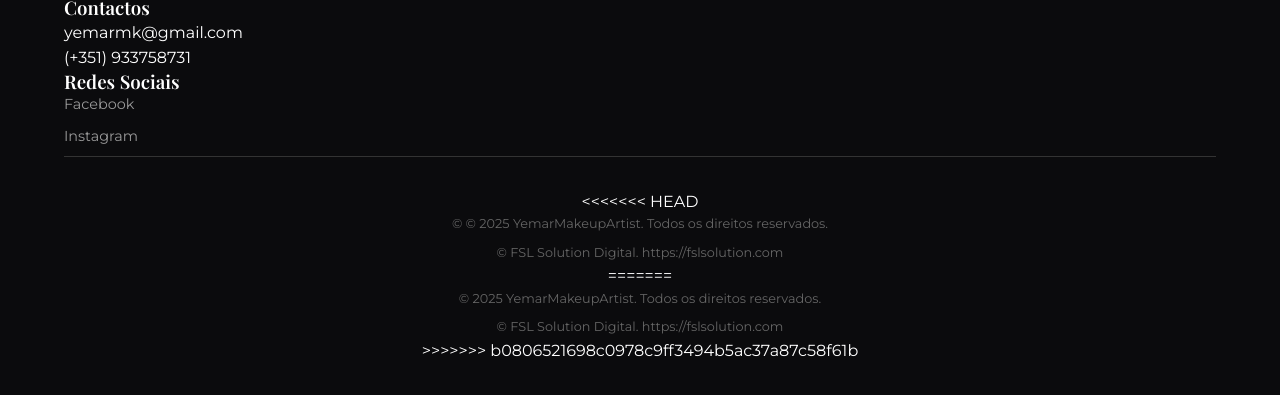
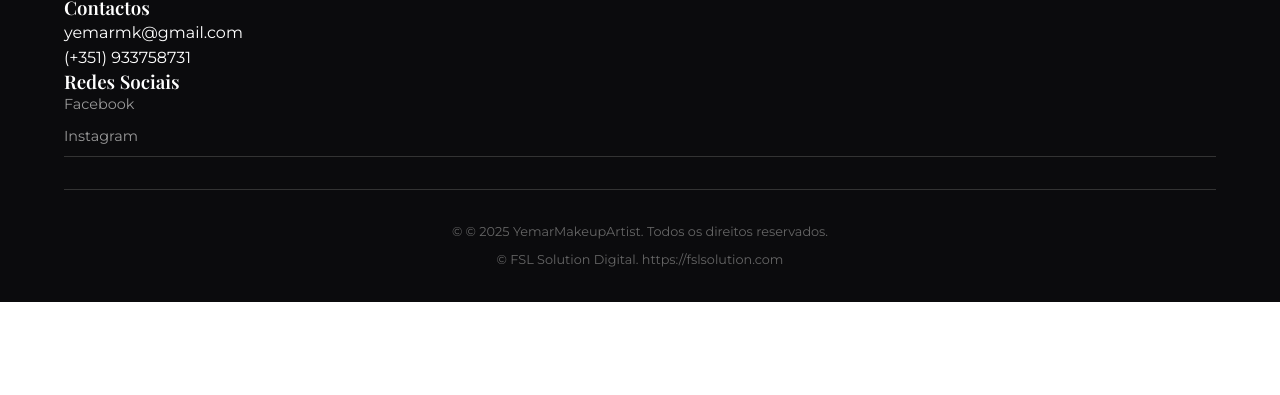
Before and after one commit to LuisCarlosCarvalho/yamarproject, a website: page portfolio.html in a window 1280 px wide. Shown: the part 1738-2133 px from the top of the page. After the commit the page ends 2040 px from the top, so only its background shows below. Drawn offline with nearby package versions, Linux system fonts and the light colour scheme.

Commit message:
comit
div

```diff
--- a/portfolio.html
+++ b/portfolio.html
@@ -83,13 +83,10 @@
                 </div>
             </div>
             <div class="footer-bottom">
-<<<<<<< HEAD
+             </div>
+            <div class="footer-bottom">
                 <p>&copy; © 2025 YemarMakeupArtist. Todos os direitos reservados.</p>
                 <p class="prototype-notice">© FSL Solution Digital. https://fslsolution.com</p>
-=======
-                <p>&copy; 2025 YemarMakeupArtist. Todos os direitos reservados.</p>
-                <p class="prototype-notice">© FSL Solution Digital. https://fslsolution.com </p>
->>>>>>> b0806521698c0978c9ff3494b5ac37a87c58f61b
             </div>
         </div>
     </footer>
```
